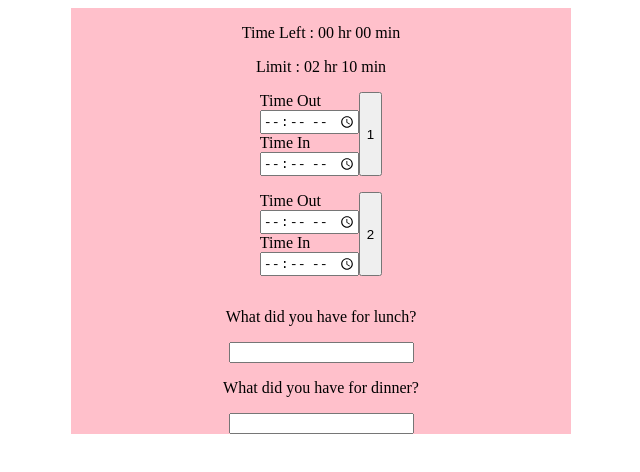
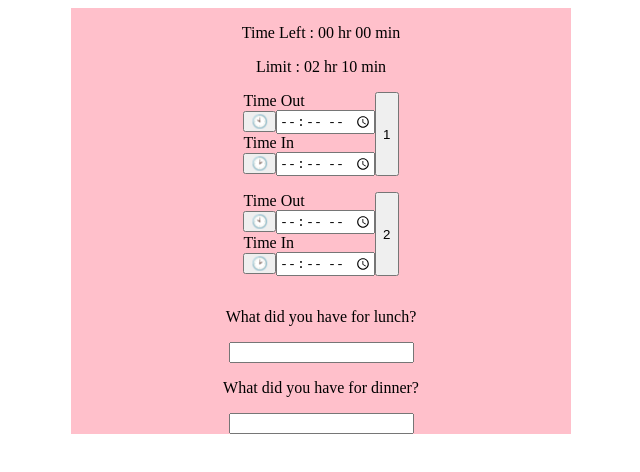
Before and after one commit to vickertan/Rest-Time, a React (Vite) app: page / in a window 1280 px wide. Shown: the top 472 px of the page, without its empty margins (319-959 px from the left). Built offline with nearby package versions, Linux system fonts and the light colour scheme.

Commit message:
Add external button

```diff
--- a/src/TimeForm.jsx
+++ b/src/TimeForm.jsx
@@ -1,11 +1,19 @@
+import ClockButton from "./ClockButton";
+
 const TimeForm = (props) => {
     return (
         <form>
             <div className="time-div">
                 <label htmlFor={props.out}>Time Out</label>
-                <input id={props.out} type="time" required />
+                <div>
+                    <ClockButton icon="🕙" />
+                    <input id={props.out} type="time" required />
+                </div>
                 <label htmlFor={props.in}>Time In</label>
-                <input id={props.in} type="time" required />
+                <div>
+                    <ClockButton icon="🕑" />
+                    <input id={props.in} type="time" required />
+                </div>
             </div>
             <input
                 className="time-submit"
```
